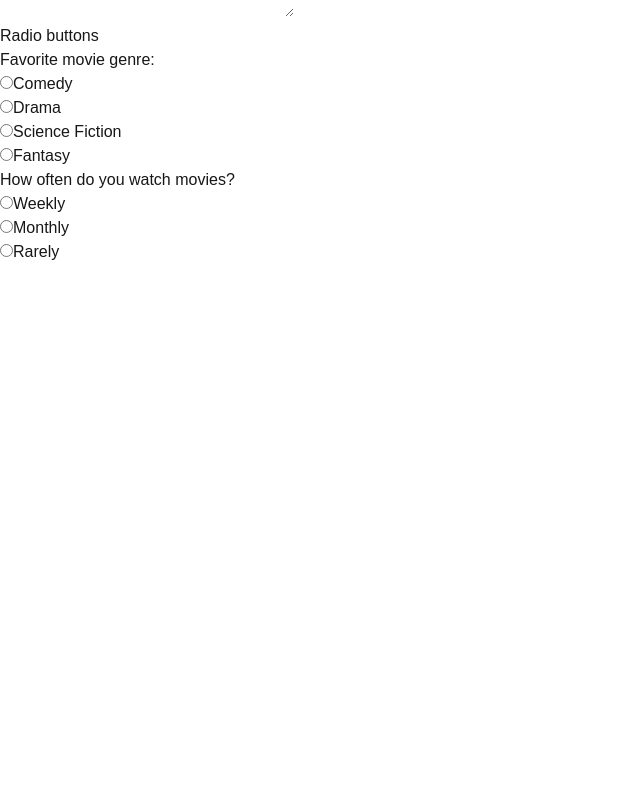
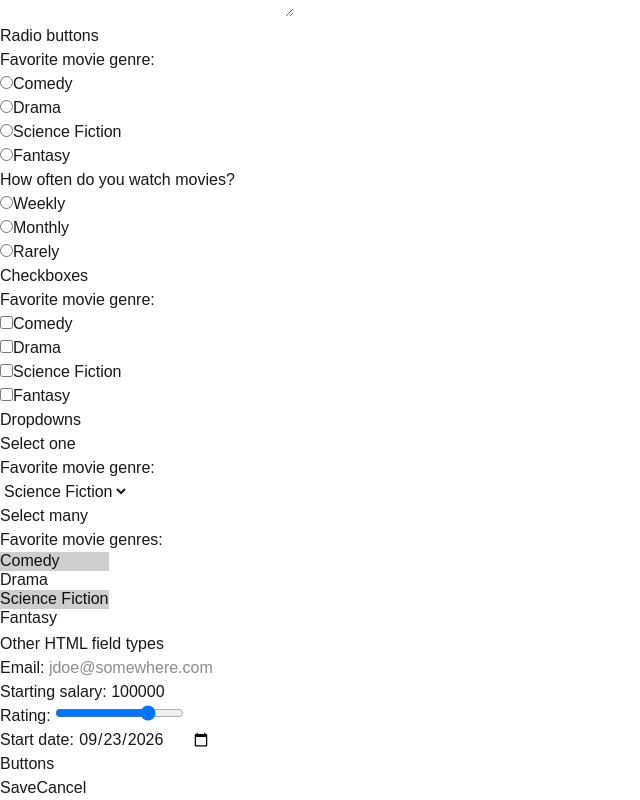
Before and after one commit to TejaShiv/kambaz-next-js, a Next.js app: page /labs/lab1 in a window 1280 px wide. Shown: the part 3490-4290 px from the top of the page, without its empty margins (0-640 px from the left). Before the commit the page ends 3754 px from the top, so only its background shows below. Built offline with nearby package versions, Linux system fonts and the light colour scheme.

Commit message:
Complete form components: checkboxes, dropdowns, typed inputs, buttons

```diff
--- /dev/null
+++ b/app/labs/lab1/forms/Buttons.tsx
@@ -0,0 +1,13 @@
+export default function Buttons() {
+    return (
+      <>
+        <h4>Buttons</h4>
+        <button id="wd-html-button-save" type="submit">
+          Save
+        </button>
+        <button id="wd-html-button-cancel" type="button">
+          Cancel
+        </button>
+      </>
+    );
+  }
--- /dev/null
+++ b/app/labs/lab1/forms/Checkboxes.tsx
@@ -0,0 +1,20 @@
+export default function Checkboxes() {
+    return (
+      <>
+        <h5 id="wd-checkboxes">Checkboxes</h5>
+        <label>Favorite movie genre:</label>
+        <br />
+        <input type="checkbox" name="check-genre" id="wd-chkbox-comedy" />
+        <label htmlFor="wd-chkbox-comedy">Comedy</label>
+        <br />
+        <input type="checkbox" name="check-genre" id="wd-chkbox-drama" />
+        <label htmlFor="wd-chkbox-drama">Drama</label>
+        <br />
+        <input type="checkbox" name="check-genre" id="wd-chkbox-scifi" />
+        <label htmlFor="wd-chkbox-scifi">Science Fiction</label>
+        <br />
+        <input type="checkbox" name="check-genre" id="wd-chkbox-fantasy" />
+        <label htmlFor="wd-chkbox-fantasy">Fantasy</label>
+      </>
+    );
+  }
--- /dev/null
+++ b/app/labs/lab1/forms/Dropdowns.tsx
@@ -0,0 +1,29 @@
+export default function Dropdowns() {
+    return (
+      <>
+        <h4 id="wd-dropdowns">Dropdowns</h4>
+        <h5>Select one</h5>
+        <label htmlFor="wd-select-one-genre">Favorite movie genre: </label>
+        <br />
+        <select id="wd-select-one-genre" defaultValue="SCIFI">
+          <option value="COMEDY">Comedy</option>
+          <option value="DRAMA">Drama</option>
+          <option value="SCIFI">Science Fiction</option>
+          <option value="FANTASY">Fantasy</option>
+        </select>
+        <h5>Select many</h5>
+        <label htmlFor="wd-select-many-genre">Favorite movie genres: </label>
+        <br />
+        <select
+          multiple
+          id="wd-select-many-genre"
+          defaultValue={["COMEDY", "SCIFI"]}
+        >
+          <option value="COMEDY">Comedy</option>
+          <option value="DRAMA">Drama</option>
+          <option value="SCIFI">Science Fiction</option>
+          <option value="FANTASY">Fantasy</option>
+        </select>
+      </>
+    );
+  }
--- a/app/labs/lab1/forms/Forms.tsx
+++ b/app/labs/lab1/forms/Forms.tsx
@@ -1,16 +1,30 @@
+"use client";
+
 import TextFields from "./TextFields";
 import Textarea from "./Textarea";
 import RadioButtons from "./RadioButtons";
+import Checkboxes from "./Checkboxes";
+import Dropdowns from "./Dropdowns";
+import OtherFieldTypes from "./OtherFieldTypes";
+import Buttons from "./Buttons";
 
 export default function Forms() {
   return (
     <div id="wd-forms">
       <h4>Form Elements</h4>
-      <form id="wd-text-fields">
+      <form
+        id="wd-text-fields"
+        onSubmit={(event) => {
+          event.preventDefault();
+        }}
+      >
         <TextFields />
         <Textarea />
         <RadioButtons />
-        {/* add the next form components here */}
+        <Checkboxes />
+        <Dropdowns />
+        <OtherFieldTypes />
+        <Buttons />
       </form>
     </div>
   );
--- /dev/null
+++ b/app/labs/lab1/forms/OtherFieldTypes.tsx
@@ -0,0 +1,39 @@
+export default function OtherFieldTypes() {
+    return (
+      <>
+        <h4>Other HTML field types</h4>
+        <label htmlFor="wd-text-fields-email">Email: </label>
+        <input
+          type="email"
+          placeholder="jdoe@somewhere.com"
+          id="wd-text-fields-email"
+        />
+        <br />
+        <label htmlFor="wd-text-fields-salary-start">Starting salary: </label>
+        <input
+          type="number"
+          defaultValue="100000"
+          placeholder="1000"
+          min={0}
+          id="wd-text-fields-salary-start"
+        />
+        <br />
+        <label htmlFor="wd-text-fields-rating">Rating: </label>
+        <input
+          type="range"
+          defaultValue="4"
+          min="1"
+          max="5"
+          id="wd-text-fields-rating"
+        />
+        <br />
+        <label htmlFor="wd-text-fields-start-date">Start date: </label>
+        <input
+          type="date"
+          defaultValue="2026-09-23"
+          id="wd-text-fields-start-date"
+        />
+        <br />
+      </>
+    );
+  }
```
